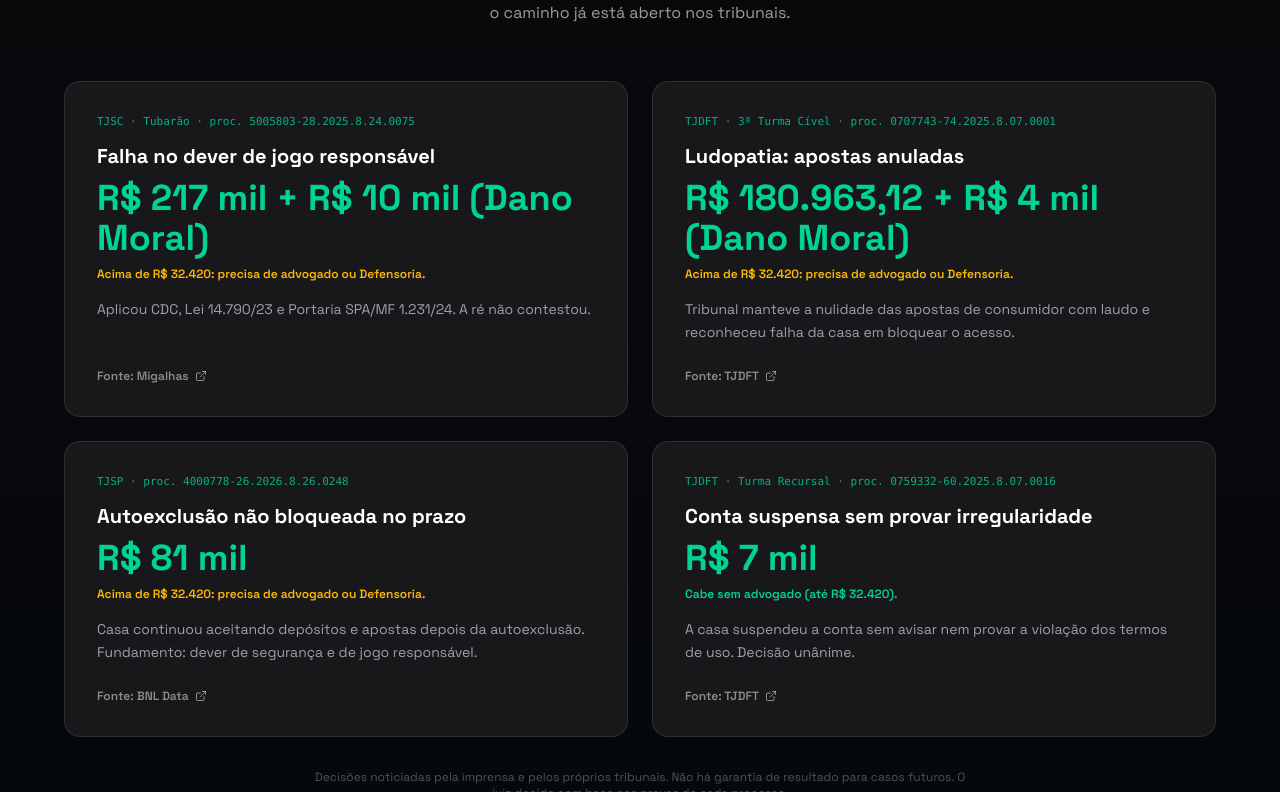
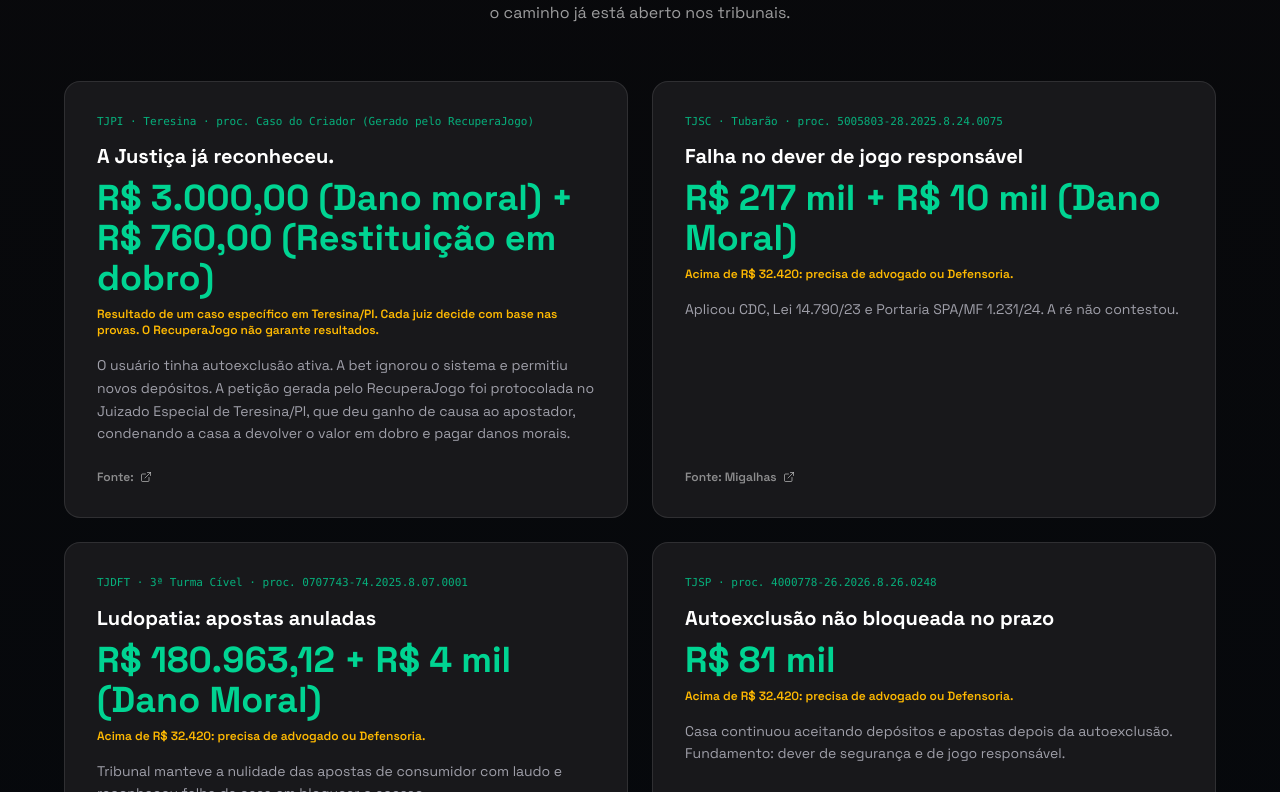
Before and after one commit to pedrofsneto33/EBookall, a Next.js app: page / in a window 1280 px wide. Shown: the part 2408-3200 px from the top of the page. Built offline with nearby package versions, Linux system fonts and the light colour scheme; no server answers.

Commit message:
feat(landing): atualiza card caso real com a sentenca do criador

```diff
--- a/app/page.tsx
+++ b/app/page.tsx
@@ -35,6 +35,15 @@ const FAQS: FaqItem[] = [
 ];
 
 const DECISOES = [
+  {
+    uf: "TJPI · Teresina",
+    proc: "Caso do Criador (Gerado pelo RecuperaJogo)",
+    t: "A Justiça já reconheceu.",
+    v: "R$ 3.000,00 (Dano moral) + R$ 760,00 (Restituição em dobro)",
+    d: "O usuário tinha autoexclusão ativa. A bet ignorou o sistema e permitiu novos depósitos. A petição gerada pelo RecuperaJogo foi protocolada no Juizado Especial de Teresina/PI, que deu ganho de causa ao apostador, condenando a casa a devolver o valor em dobro e pagar danos morais.",
+    aviso: "Resultado de um caso específico em Teresina/PI. Cada juiz decide com base nas provas. O RecuperaJogo não garante resultados.",
+    badge: "Caso do Criador"
+  },
   {
     uf: "TJSC · Tubarão",
     proc: "5005803-28.2025.8.24.0075",
```
Also changed, not shown: 1 other file (tests, documents, lock files or other folders).
